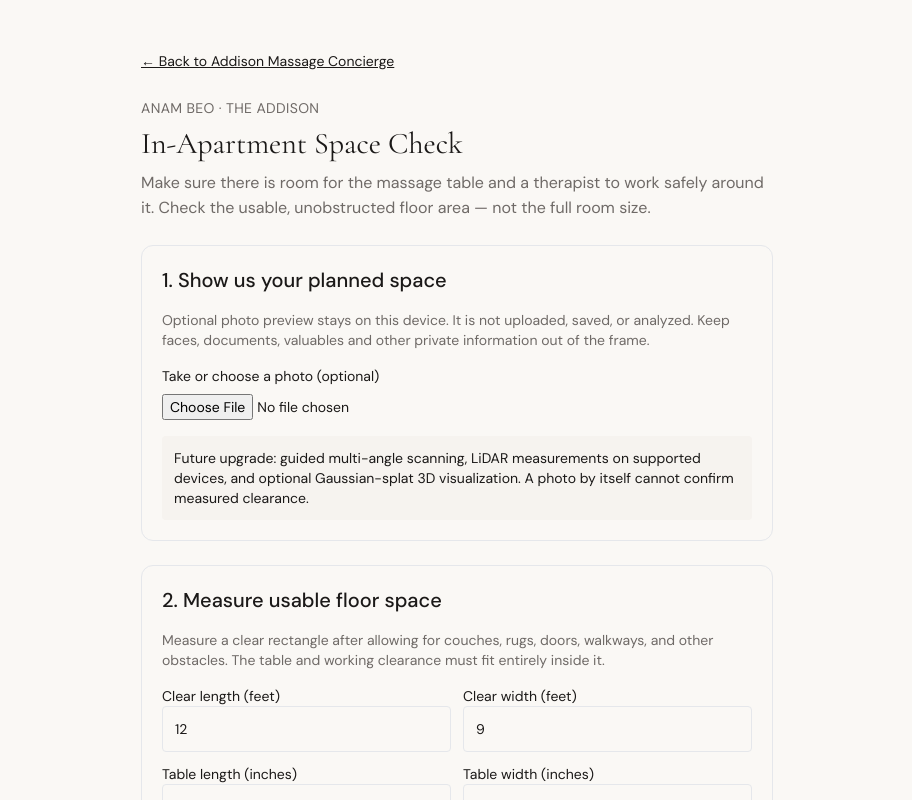
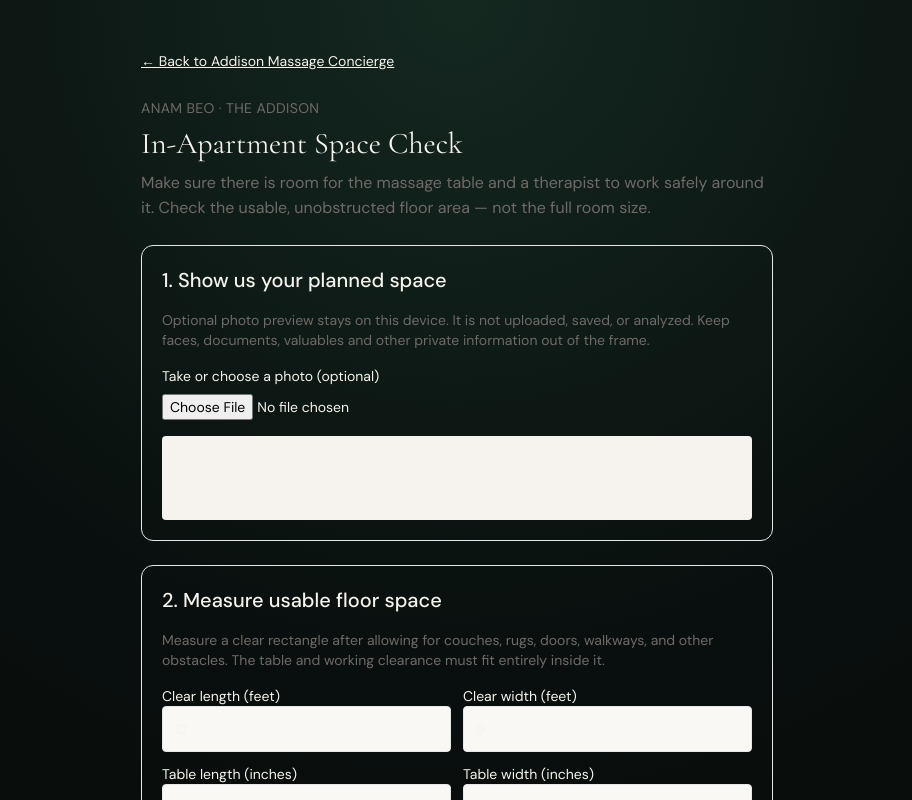
Before and after one commit to Shellfish011235/mobile-massage-concierge, a Next.js app: page /addison/space-check in a window 1280 px wide. Shown: the top 800 px of the page, without its empty margins (183-1095 px from the left). Built offline with nearby package versions, Linux system fonts and the light colour scheme.

Commit message:
style(addison): apply luxury styling only to Addison routes

```diff
--- a/src/app/addison/layout.tsx
+++ b/src/app/addison/layout.tsx
@@ -1,3 +1,4 @@
+import "./addison-luxury.css";
 import type { Metadata, Viewport } from "next";
 
 export const metadata: Metadata = {
@@ -16,5 +17,5 @@ export const viewport: Viewport = {
 };
 
 export default function AddisonLayout({ children }: Readonly<{ children: React.ReactNode }>) {
-  return children;
+  return <div className="addison-luxury">{children}</div>;
 }
```
